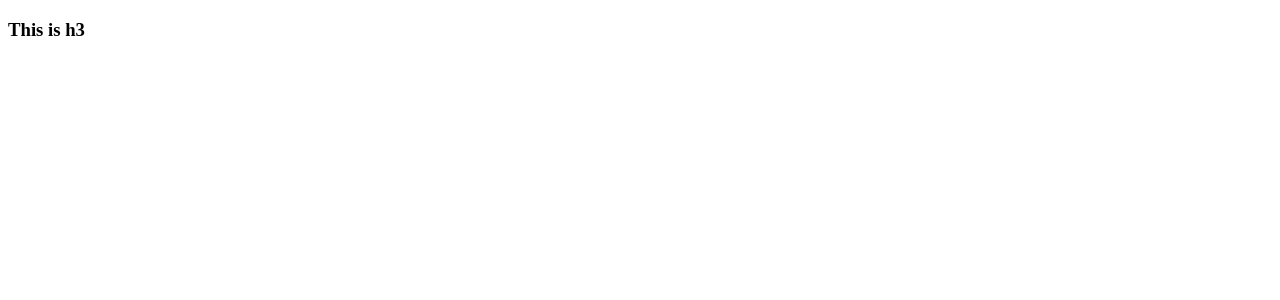
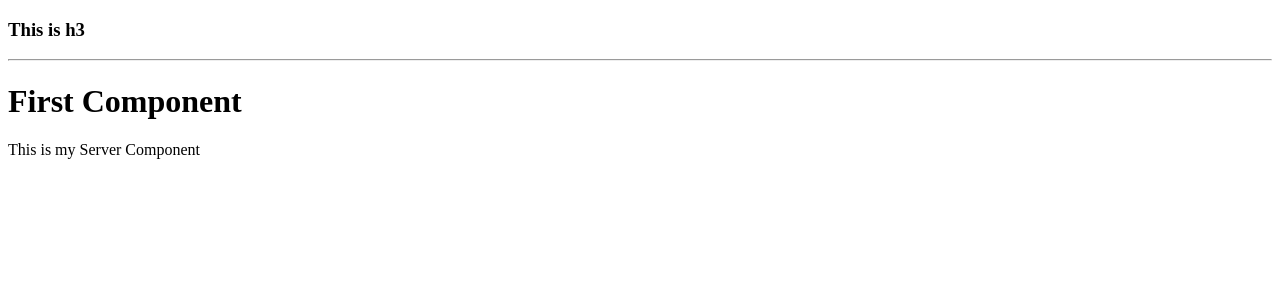
Before and after one commit to whatmmobd3/firstAngular, an Angular app: page / in a window 1280 px wide. Shown: the top 300 px of the page. Built offline with nearby package versions, Linux system fonts and the light colour scheme.

Commit message:
custom component

```diff
--- a/src/app/app.component.html
+++ b/src/app/app.component.html
@@ -1 +1,4 @@
 <h3>This is h3</h3>
+<hr>
+<h1>First Component</h1>
+<app-server></app-server>
```
